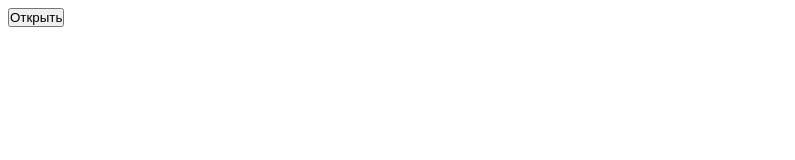
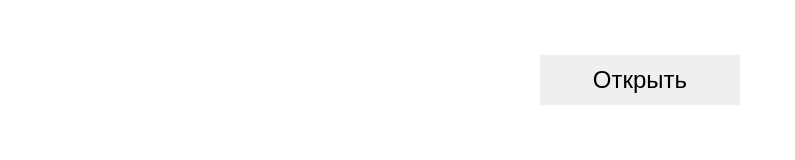
Before and after one commit to evgeniyvlasov1309/creative_test_task, a React app: page / in a window 1280 px wide. Shown: the whole page, without its empty margins (0-795 px from the left). Built offline with nearby package versions, Linux system fonts and the light colour scheme.

Commit message:
правки

```diff
--- a/src/css/style.css
+++ b/src/css/style.css
@@ -10,6 +10,8 @@
 
 .modal--open {
   top: 50%;
+  z-index: 1;
+  background-color: whitesmoke;
 }
 
 .modal__text {
@@ -61,3 +63,15 @@ button {
 .button {
   padding: 0;
 }
+
+.modal__open {
+  position: fixed;
+  top: 10%;
+  left: 50%;
+  width: 200px;
+  height: 50px;
+  transform: translateX(-50%) translateY(-50%);
+  padding: 10px;
+  font-size: 24px;
+  border: none;
+}
--- a/src/index.html
+++ b/src/index.html
@@ -7,7 +7,7 @@
   <title>Test task</title>
 </head>
 <body>
-  <button type="button" class="button">Открыть</button>
+  <button type="button" class="button modal__open">Открыть</button>
   <div class="modal">
     <div class="modal__content">
       <div id="table">
```
